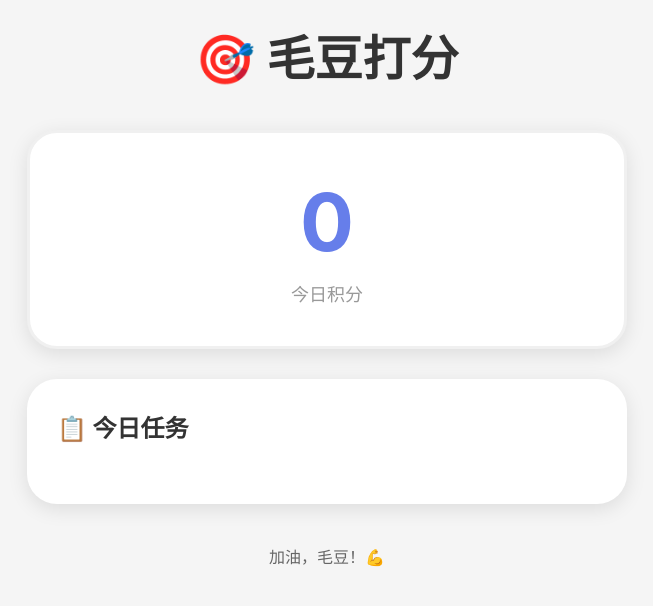
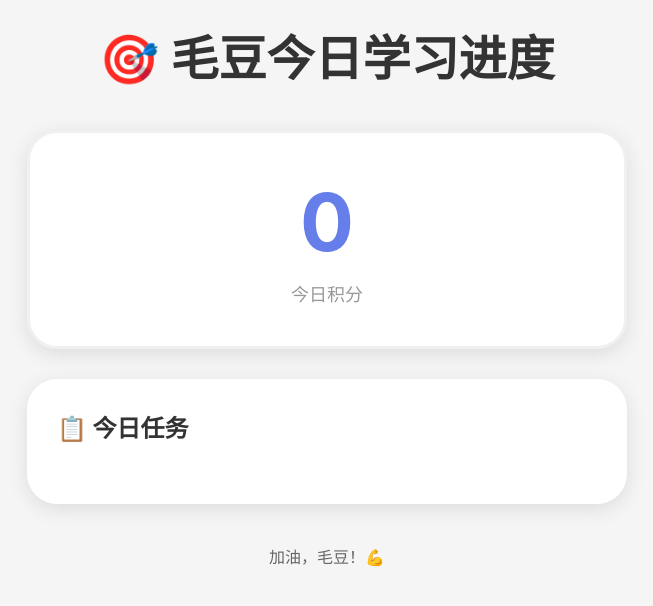
Before and after one commit to jessievbj-creator/Maodou-System, a website: page public/score.html in a window 1280 px wide. Shown: the whole page, without its empty margins (313-966 px from the left). Drawn offline with Linux system fonts and the light colour scheme; no server answers.

Commit message:
Update score page title to '毛豆今日学习进度'

```diff
--- a/public/score.html
+++ b/public/score.html
@@ -184,7 +184,7 @@
 <body>
   <div class="container">
     <div class="header">
-      <h1>🎯 毛豆打分</h1>
+      <h1>🎯 毛豆今日学习进度</h1>
       <p id="dateDisplay"></p>
     </div>
 
```
